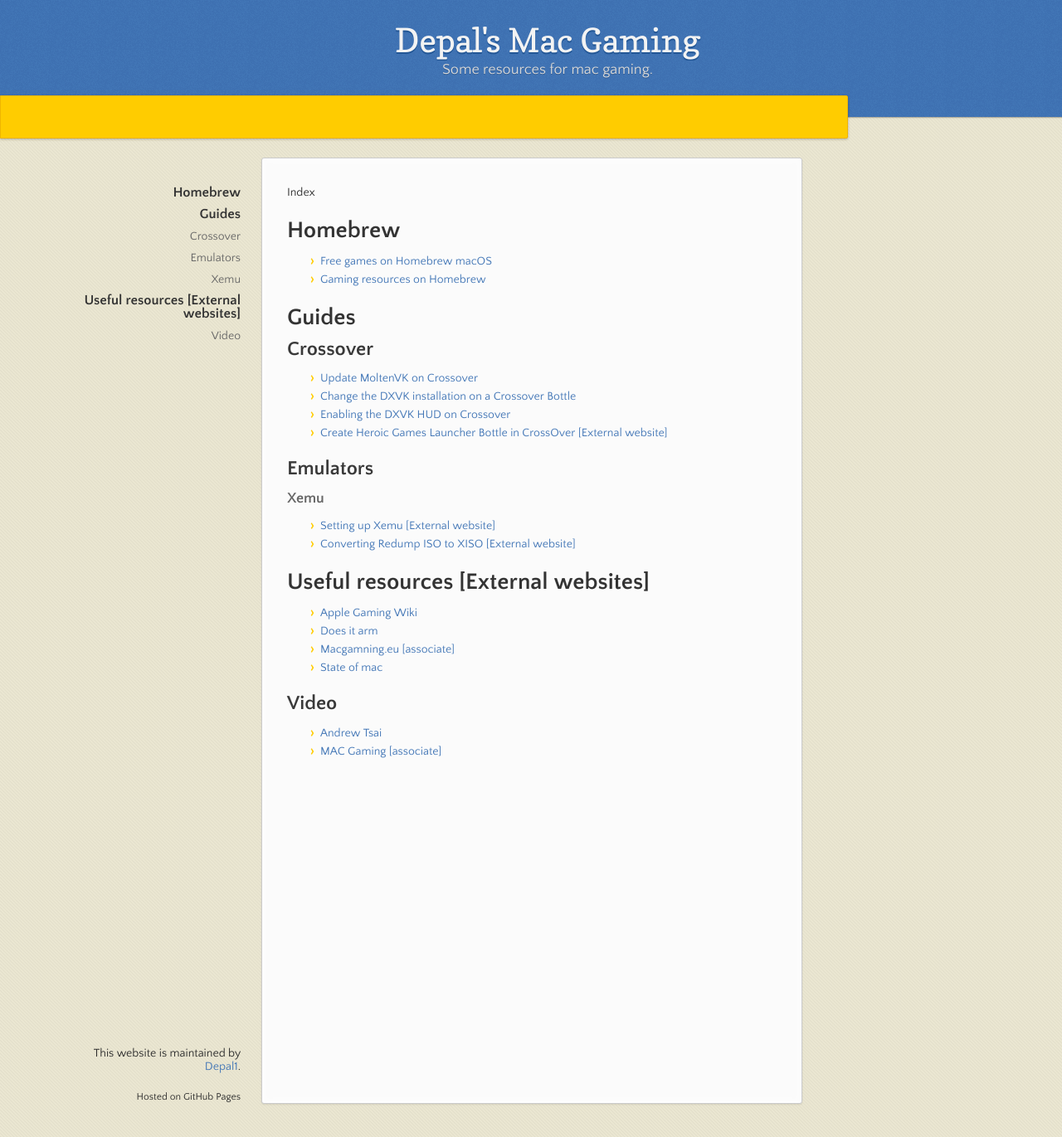
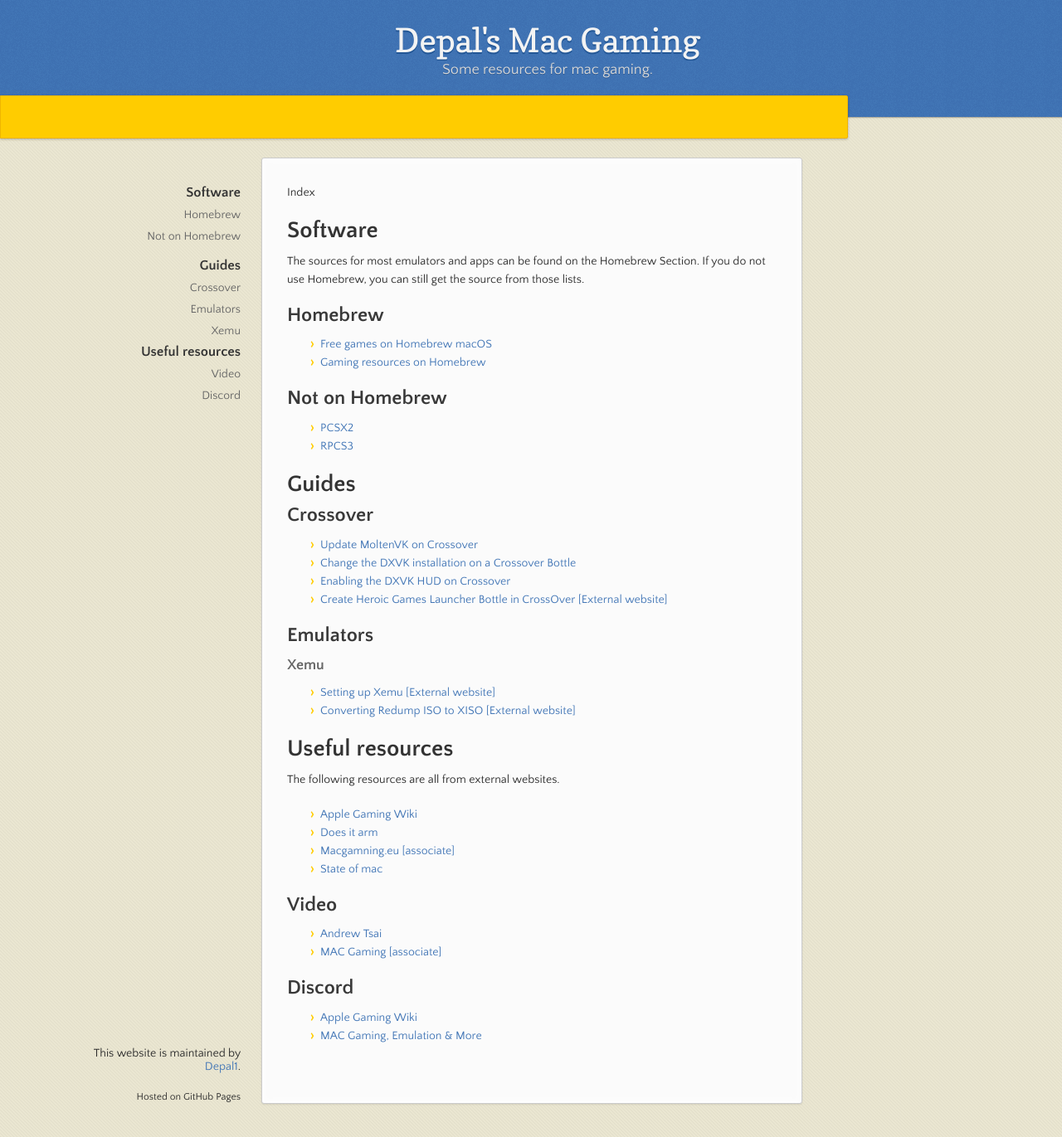
Before and after one commit to Depal1/mac-gaming, a Jekyll site: the page built from index.md, in a window 1280 px wide and 1371 px high. Shown: the whole window at 83% size. Built offline with Jekyll 4.4.1, drawn with Linux system fonts in a browser that asks for light colours.

Commit message:
Update index.md

```diff
--- a/index.md
+++ b/index.md
@@ -4,9 +4,17 @@
 
 Index
 
-# Homebrew
+# Software
+
+The sources for most emulators and apps can be found on the Homebrew Section. If you do not use Homebrew, you can still get the source from those lists.
+
+## Homebrew
 * [Free games on Homebrew macOS](https://gist.github.com/Depal1/9e10108531174c8fdeef1327d1e96fda)
 * [Gaming resources on Homebrew](https://gist.github.com/Depal1/c637effadd1f6999c79b21dc9db253d3)
+
+## Not on Homebrew
+* [PCSX2](https://github.com/tellowkrinkle/pcsx2)
+* [RPCS3](https://cirrus-ci.com/github/RPCS3/rpcs3)
 
 # Guides
 
@@ -22,7 +30,8 @@
 * [Setting up Xemu [External website]](https://www.reddit.com/r/macgaming/comments/sprwab/how_to_setup_xemu_for_macs/)
 * [Converting Redump ISO to XISO [External website]](https://www.reddit.com/r/macgaming/comments/sin4nu/how_to_convert_an_xbox_iso_to_xiso_and_apply_mods/)
 
-# Useful resources [External websites]
+# Useful resources
+The following resources are all from external websites.
 * [Apple Gaming Wiki](https://www.applegamingwiki.com/wiki/Home)
 * [Does it arm](https://doesitarm.com)
 * [Macgamning.eu [associate]](https://macgaming.eu)
@@ -31,3 +40,7 @@
 ## Video
 * [Andrew Tsai](https://www.youtube.com/channel/UCJ-hl32h5CokBhlGu95C1Xg)
 * [MAC Gaming [associate]](https://www.youtube.com/channel/UCXTo-ML-2AhN9MK4uBTVBGg)
+
+## Discord
+* [Apple Gaming Wiki](https://discord.gg/28CAAr6SpB)
+* [MAC Gaming, Emulation & More](https://discord.gg/k7UfBeST7S)
```
